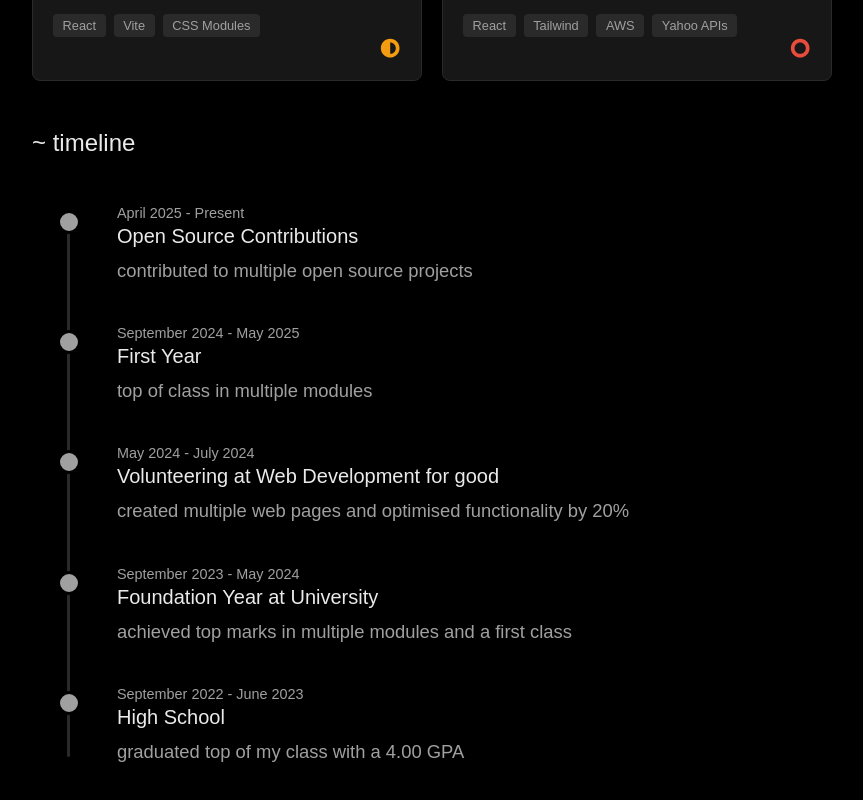
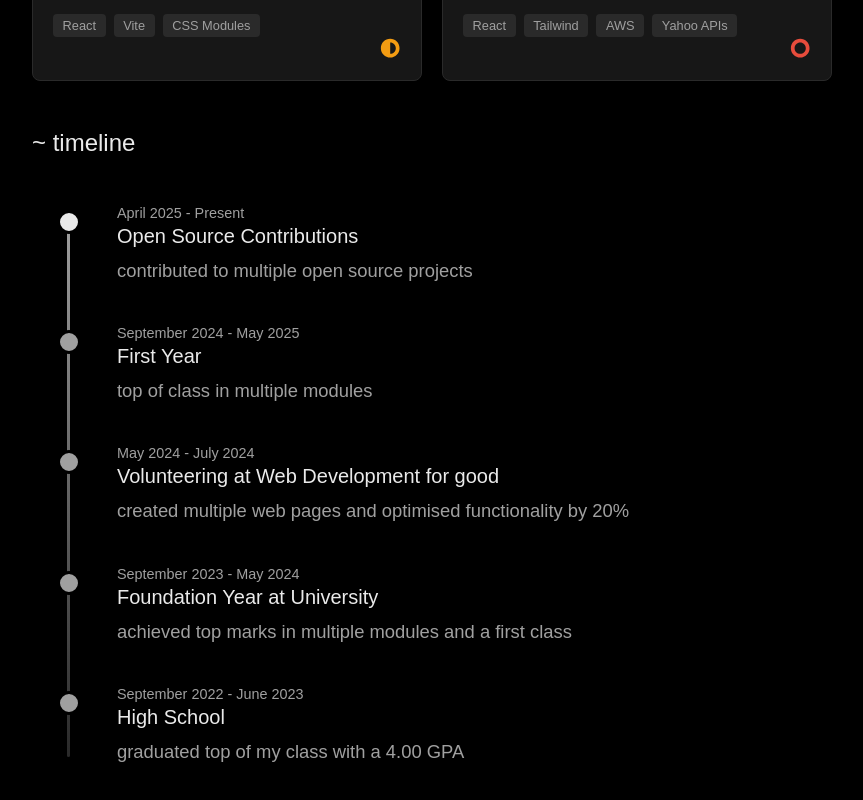
Before and after one commit to alhassandafiri/dafiri-dev, a React (Vite) app: page / in a window 1280 px wide. Shown: the part 478-1278 px from the top of the page, without its empty margins (208-1071 px from the left). Built offline with nearby package versions, Linux system fonts and the light colour scheme; a web font is replaced by a local one.

Commit message:
improve timeline styling

```diff
--- a/src/assets/styles/Timeline.module.scss
+++ b/src/assets/styles/Timeline.module.scss
@@ -34,13 +34,18 @@
   top: 10px;
   bottom: 10px;
   width: 3px;
-  background-color: #2a2a2a;
+  background: linear-gradient(to bottom, #a0a0a0, #2a2a2a);
   border-radius: 2px;
 }
 
 .timelineItem {
   position: relative;
   margin-bottom: 2.5rem;
+  transition: all 0.3s ease;
+}
+
+.timelineItem:hover {
+  transform: translateY(-5px);
 }
 
 .timelineItem:last-child {
@@ -57,11 +62,17 @@
   border: 3px solid #000;
   border-radius: 50%;
   z-index: 1;
-  transition: background-color 0.3s ease;
+  transition: all 0.3s ease;
+}
+
+.timelineItem:first-child .timelineMarker {
+  background-color: #EAEAEA;
+  animation: pulse 2s infinite;
 }
 
 .timelineItem:hover .timelineMarker {
   background-color: #EAEAEA;
+  transform: scale(1.1);
 }
 
 .timelineItemContent {
@@ -91,6 +102,20 @@
   line-height: 1.6;
 }
 
+@keyframes pulse {
+  0% {
+    box-shadow: 0 0 0 0 rgba(234, 234, 234, 0.4);
+  }
+
+  70% {
+    box-shadow: 0 0 0 10 rgba(234, 234, 234, 0);
+  }
+
+  100% {
+    box-shadow: 0 0 0 0 rgba(234, 234, 234, 0);
+  }
+}
+
 @include respond-to('md') {
 
   .timelineSection {
```
